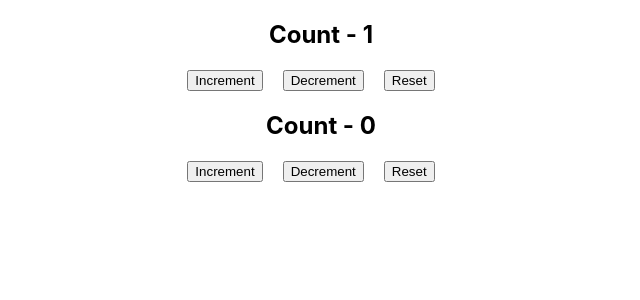
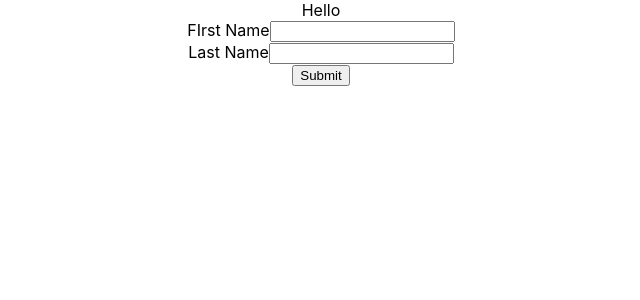
Before and after one commit to Bayurzx/MyReactHooks, a React (Create React App) app: page / in a window 1280 px wide. Shown: the top 300 px of the page, without its empty margins (319-959 px from the left). Built offline with nearby package versions, Linux system fonts and the light colour scheme.

Commit message:
feat: Done with hooks

```diff
--- a/src/App.js
+++ b/src/App.js
@@ -3,7 +3,8 @@
 // import Counting from "./Counting";
 // import UseEffectInterval from './UseEffectInterval';
 // import UsingReducer3 from './UsingReducer3'
-import UseReduceDataFetch from './UseReduceDataFetch'
+// import UseReduceDataFetch from './UseReduceDataFetch'
+import UserForm from './UserForm';
 
 function App() {
   return (
@@ -13,7 +14,8 @@
       {/* <UseEffectInterval /> */}
       {/* <Arrays /> */}
       {/* <UsingReducer3 /> */}
-      <UseReduceDataFetch />
+      {/* <UseReduceDataFetch /> */}
+      <UserForm />
     </div>
   );
 }
--- /dev/null
+++ b/src/UserForm.js
@@ -0,0 +1,47 @@
+import React from "react";
+import useInput from "./useHooks/useInput";
+
+function UserForm() {
+  // we are using the useInput hook we defined instead
+  //   const [firstName, setFirstName] = useState("");
+  //   const [lastName, setLastName] = useState("");
+
+  const [firstName, bindFirstName, resetFirstName] = useInput("");
+  const [lastName, bindLastName, resetLastName] = useInput("");
+
+  const submitHandler = (e) => {
+    e.preventDefault();
+
+    alert(`Hello ${firstName} ${lastName}`);
+
+    resetFirstName()
+    resetLastName()
+  };
+  return (
+    <div>
+      <form onSubmit={submitHandler}>
+        <div>
+          <label>FIrst Name</label>
+          <input
+            type="text"
+            // value={firstName}
+            // onChange={(e) => bindFirstName(e.target.value)}
+            {...bindFirstName}
+          />
+        </div>
+        <div>
+          <label>Last Name</label>
+          <input
+            type="text"
+            // value={lastName}
+            // onChange={(e) => bindLastName(e.target.value)}
+            {...bindLastName}
+          />
+        </div>
+        <button type="submit">Submit</button>
+      </form>
+    </div>
+  );
+}
+
+export default UserForm;
--- a/src/index.js
+++ b/src/index.js
@@ -2,25 +2,25 @@
 import ReactDOM from 'react-dom';
 import './index.css';
 import './App.css'
-// import App from './App';
+import App from './App';
 // import AppComponent from './AppComponent';
 // import AppContxtRed from './AppContxtRed';
 // import AppCallBack from './AppCallBack';
 // import AppMemo from './AppMemo';
 // import AppRef from './AppRef';
 // import AppCustomHook from './AppCustomHook';
-import AppCustomHookTwo from './AppCustomHookTwo';
+// import AppCustomHookTwo from './AppCustomHookTwo';
 
 ReactDOM.render(
   <React.StrictMode>
-    {/* <App /> */}
+    <App />
     {/* <AppComponent /> */}
     {/* <AppContxtRed /> */}
     {/* <AppCallBack /> */}
     {/* <AppMemo /> */}
     {/* <AppRef /> */}
     {/* <AppCustomHook /> */}
-    <AppCustomHookTwo />
+    {/* <AppCustomHookTwo /> */}
   </React.StrictMode>,
   document.getElementById('root')
 );
--- /dev/null
+++ b/src/useHooks/useInput.js
@@ -0,0 +1,20 @@
+import {useState} from 'react'
+//we got rid of react import since we don't have any jsx in the code
+
+
+function useInput(initialValue) {
+    const [value, setValue] = useState(initialValue);
+
+    const reset = () => {
+        setValue(initialValue)
+    }
+
+    const bind = {
+        value,
+        onChange: e => setValue(e.target.value)
+    }
+
+    return [value, bind, reset];
+}
+
+export default useInput;
```
Also changed, not shown: src/TodoListClass.js (added, +114 -0 lines), 1 other file (tests, documents, lock files or other folders).
